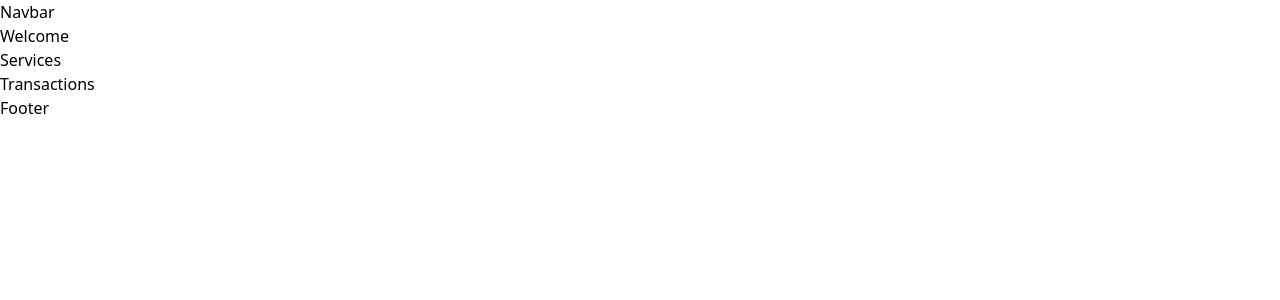
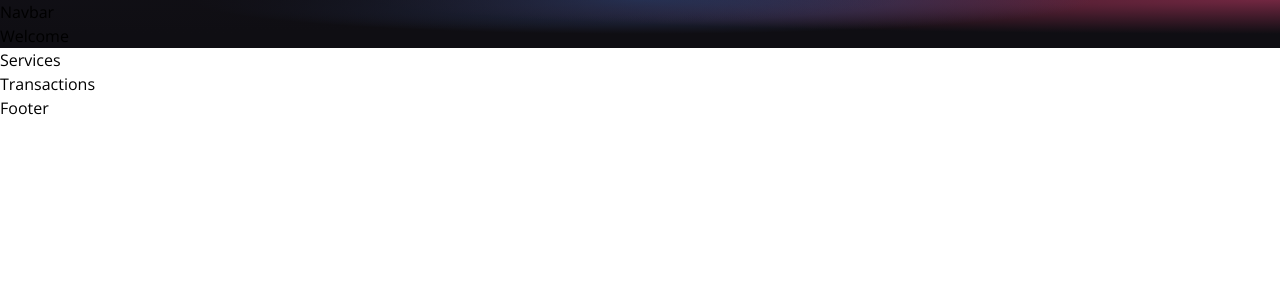
Before and after one commit to gabrielebaglioni/B.C.develop, a React (Vite) app in the folder client/simple-dapp/: page / in a window 1280 px wide. Shown: the top 300 px of the page. Built offline with nearby package versions, Linux system fonts and the light colour scheme.

Commit message:
add variables

```diff
--- a/client/simple-dapp/src/index.css
+++ b/client/simple-dapp/src/index.css
@@ -1,3 +1,69 @@
+@import url("https://fonts.googleapis.com/css2?family=Open+Sans:wght@300;400;500;600;700&display=swap");
+* {
+    padding: 0;
+    margin: 0;
+    box-sizing: border-box;
+}
+
+body {
+    margin: 0;
+    font-family: "Open Sans", sans-serif;
+    -webkit-font-smoothing: antialiased;
+    -moz-osx-font-smoothing: grayscale;
+}
+
+.gradient-bg-welcome {
+    background-color: #0f0e13;
+    background-image: radial-gradient(at 0% 0%, hsla(253, 16%, 7%, 1) 0, transparent 50%), radial-gradient(at 50% 0%, hsla(225, 39%, 30%, 1) 0, transparent 50%), radial-gradient(at 100% 0%, hsla(339, 49%, 30%, 1) 0, transparent 50%);
+}
+
+.gradient-bg-services {
+    background-color: #0f0e13;
+    background-image: radial-gradient(at 0% 0%, hsla(253, 16%, 7%, 1) 0, transparent 50%), radial-gradient(at 50% 100%, hsla(225, 39%, 25%, 1) 0, transparent 50%);
+}
+
+.gradient-bg-transactions {
+    background-color: #0f0e13;
+    background-image: radial-gradient(at 0% 100%, hsla(253, 16%, 7%, 1) 0, transparent 50%), radial-gradient(at 50% 0%, hsla(225, 39%, 25%, 1) 0, transparent 50%);
+}
+
+.gradient-bg-footer {
+    background-color: #0f0e13;
+    background-image: radial-gradient(at 0% 100%, hsla(253, 16%, 7%, 1) 0, transparent 53%), radial-gradient(at 50% 150%, hsla(339, 49%, 30%, 1) 0, transparent 50%);
+}
+
+.blue-glassmorphism {
+    background: rgb(39, 51, 89, 0.4);
+    border-radius: 16px;
+    box-shadow: 0 4px 30px rgba(0, 0, 0, 0.2);
+    backdrop-filter: blur(5px);
+    -webkit-backdrop-filter: blur(5px);
+    border: 1px solid rgba(0, 0, 0, 0.3);
+}
+
+
+/* white glassmorphism */
+
+.white-glassmorphism {
+    background: rgba(255, 255, 255, 0.05);
+    border-radius: 16px;
+    backdrop-filter: blur(5px);
+    -webkit-backdrop-filter: blur(5px);
+    border: 1px solid rgba(255, 255, 255, 0.3);
+}
+
+.eth-card {
+    background-color: #a099ff;
+    background-image: radial-gradient(at 83% 67%, rgb(152, 231, 156) 0, transparent 58%), radial-gradient(at 67% 20%, hsla(357, 94%, 71%, 1) 0, transparent 59%), radial-gradient(at 88% 35%, hsla(222, 81%, 65%, 1) 0, transparent 50%), radial-gradient(at 31% 91%, hsla(9, 61%, 61%, 1) 0, transparent 52%), radial-gradient(at 27% 71%, hsla(336, 91%, 65%, 1) 0, transparent 49%), radial-gradient(at 74% 89%, hsla(30, 98%, 65%, 1) 0, transparent 51%), radial-gradient(at 53% 75%, hsla(174, 94%, 68%, 1) 0, transparent 45%);
+}
+
+.text-gradient {
+    background-color: #fff;
+    background-image: radial-gradient(at 4% 36%, hsla(0, 0%, 100%, 1) 0, transparent 53%), radial-gradient(at 100% 60%, rgb(0, 0, 0) 0, transparent 50%);
+    -webkit-background-clip: text;
+    -webkit-text-fill-color: transparent;
+}
+
 @tailwind base;
 @tailwind components;
 @tailwind utilities;
```
